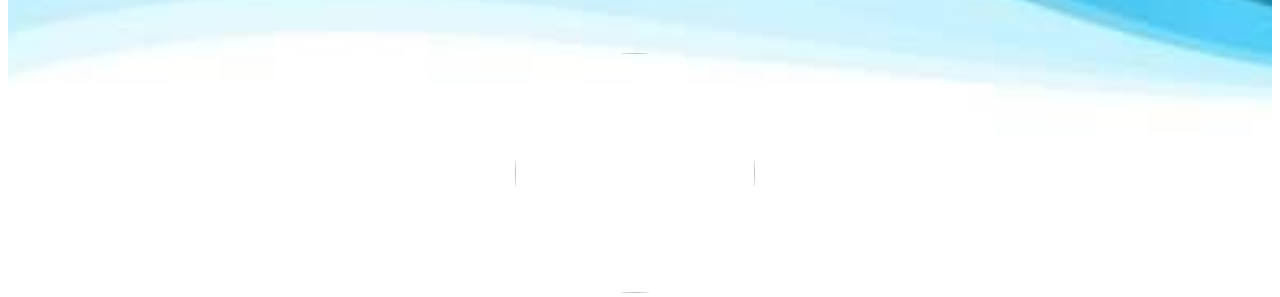
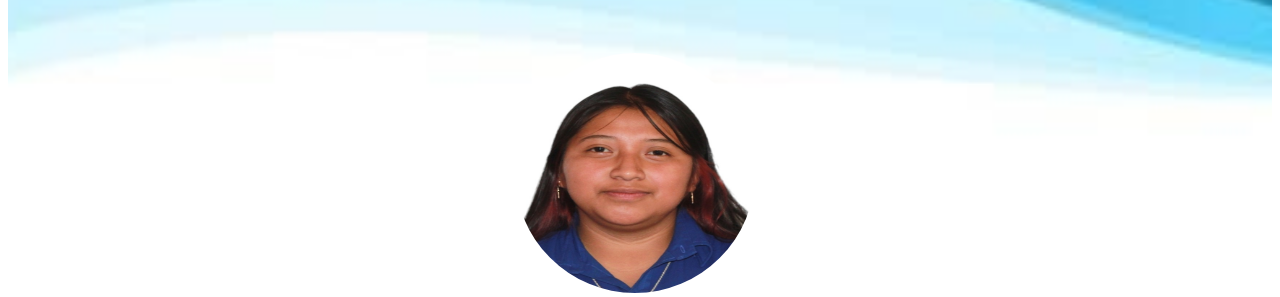
Before and after one commit to JaquelineCruz12/proyecto, a plain HTML site: page index.html in a window 1280 px wide. Shown: the part 131-428 px from the top of the page. Drawn offline with Linux system fonts and the light colour scheme; files whose address does not match are found by name.

Commit message:
Update index.html
cambio

```diff
--- a/index.html
+++ b/index.html
@@ -12,7 +12,7 @@
               <h1>Hoja de Jaqueline Cruz</h1>
             <div class="foto">
                 <div class="foto1">
-                    <img src="img/foto1.jpeg" alt="">
+                    <img src="foto1.jpeg" alt="">
                 </div>
             </div>
             </section>
```
